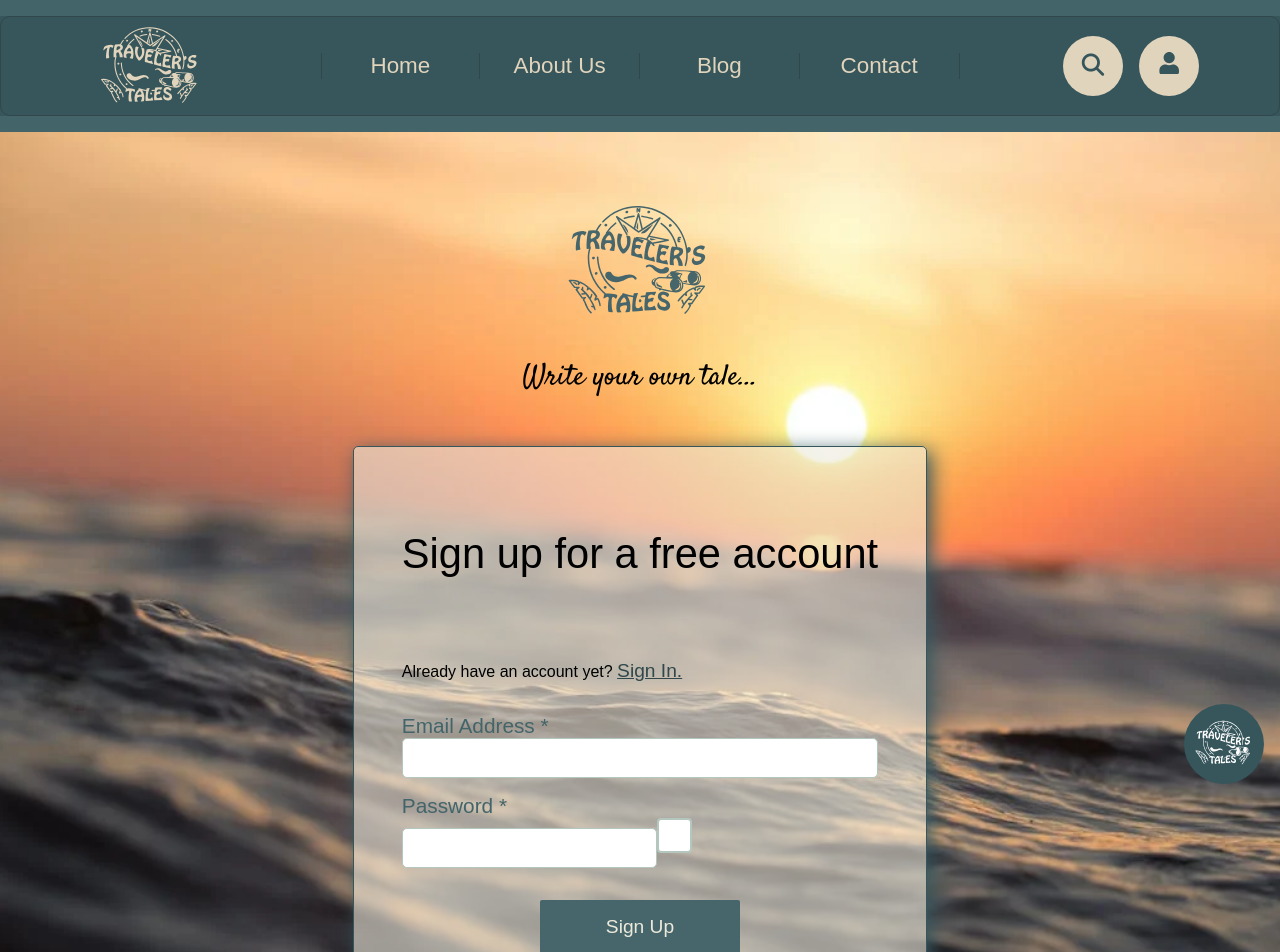
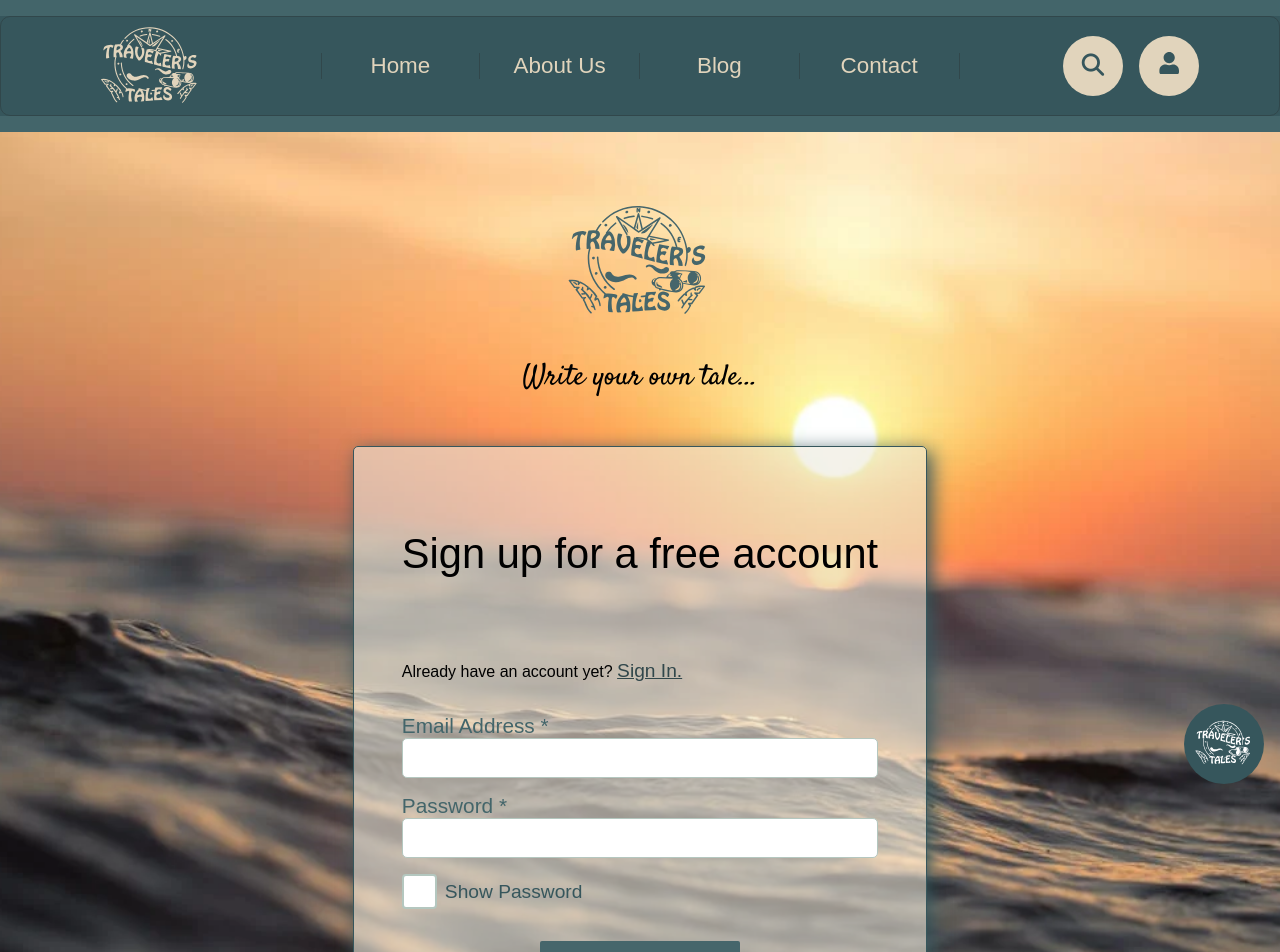
Before and after one commit to Milica-Radulovic/travel-blog, a React (Vite) app: page /signup in a window 1280 px wide. Shown: the top 952 px of the page. Built offline with nearby package versions, Linux system fonts and the light colour scheme; no server answers; the database is empty; a web font is replaced by a local one.

Commit message:
add show password

```diff
--- a/src/components/Registration/RegistrationStyle.css
+++ b/src/components/Registration/RegistrationStyle.css
@@ -49,52 +49,56 @@
 .registrationForm {
   display: flex;
   flex-direction: column;
-  position: relative;
 }
 
-.registrationForm input[type="password"] {
-  /* ... existing styles ... */
-  padding-right: 30px; /* Create space for the custom checkbox */
+.passwordWrapper {
+  display: flex;
+  flex-direction: column;
+  justify-content: center;
 }
 
-.registrationForm input[type="checkbox"] {
-  /* Hide the default checkbox */
-  appearance: none;
-  -webkit-appearance: none;
-  -moz-appearance: none;
-  width: 35px;
-  height: 35px;
-  margin: 0;
-  border: 2px solid var(--formBorderColor); /* Set the border color to pink */
-  border-radius: 4px;
+.registrationForm .customChekbox {
+  display: flex; /* Use Flexbox for checkbox alignment */
+  align-items: center; /* Align checkbox and text vertically */
   cursor: pointer;
 }
 
-/* Style the custom checkbox */
-.registrationForm input[type="checkbox"]::before {
-  content: ""; /* Empty content, will act as the custom checkbox */
-  display: block;
-  width: 100%;
-  height: 100%;
-  background-color: white; /* Set the background color to white */
-  border-radius: 2px; /* Adjust this value to change the checkbox size */
+.registrationForm .customChekbox input[type="checkbox"] {
+  width: 35px;
+  height: 35px;
+  display: none;
+  cursor: pointer;
+}
+
+.registrationForm .customChekbox .check {
+  position: relative; /* Use relative positioning for the checkbox container */
+  width: 35px;
+  height: 35px;
+  border: 2px solid var(--formBorderColor); /* Set the border color to pink */
+  border-radius: 4px;
+  background-color: white;
+  margin-right: 0.5rem;
 }
 
 /* Style the checked state of the custom checkbox */
-.registrationForm input[type="checkbox"]:checked::before {
-  background-color: pink; /* Set the background color to pink when checked */
+.registrationForm .customChekbox input[type="checkbox"]:checked + .check {
+  background-color: white; /* Set the background color to white when checked */
 }
 
 /* Style the custom checkbox's checkmark */
-.registrationForm input[type="checkbox"]:checked::after {
+.registrationForm
+  .customChekbox
+  input[type="checkbox"]:checked
+  + .check::after {
   content: "✔"; /* Use checkmark character as content */
-  font-size: 14px;
-  color: var(--fontColorDark); /* Set the checkmark color to white */
+  font-size: 2rem;
+  color: var(--fontColorDark); /* Set the checkmark color to pink */
   position: absolute;
   top: 50%;
   left: 50%;
   transform: translate(-50%, -50%);
 }
+
 /* Account Page */
 
 .accountPagePara {
--- a/src/components/Registration/SignIn.jsx
+++ b/src/components/Registration/SignIn.jsx
@@ -9,6 +9,7 @@ import "./RegistrationStyle.css";
 const SignIn = () => {
   const [email, setEmail] = useState("");
   const [password, setPassword] = useState("");
+  const [showPassword, setShowPassword] = useState(false); // Add showPassword state
   const [error, setError] = useState("");
   const navigate = useNavigate();
   const { signIn } = UserAuth();
@@ -62,11 +63,23 @@ const SignIn = () => {
           <label>
             <span className="required">Password *</span>
           </label>
-          <input
-            type="password"
-            onChange={(e) => setPassword(e.target.value)}
-            required
-          />
+          <div className="passwordWrapper">
+            {" "}
+            <input
+              type={showPassword ? "text" : "password"} // Show text if showPassword is true
+              onChange={(e) => setPassword(e.target.value)}
+              required
+            />
+            <label className="customChekbox">
+              {" "}
+              <input
+                type="checkbox"
+                onChange={() => setShowPassword((prev) => !prev)}
+              />
+              <span className="check"></span>
+              Show Password
+            </label>
+          </div>
 
           {/* Button */}
           <button className="buttonOne">Sign In</button>
--- a/src/components/Registration/SignUp.jsx
+++ b/src/components/Registration/SignUp.jsx
@@ -60,21 +60,25 @@ const SignUp = () => {
             onChange={(e) => setEmail(e.target.value)}
             required
           />
-
           <label>
             <span className="required">Password *</span>
           </label>
-          <div style={{ position: "relative" }}>
+          <div className="passwordWrapper">
+            {" "}
             <input
               type={showPassword ? "text" : "password"} // Show text if showPassword is true
               onChange={(e) => setPassword(e.target.value)}
               required
             />
-
-            <input
-              type="checkbox"
-              onChange={() => setShowPassword((prev) => !prev)}
-            />
+            <label className="customChekbox">
+              {" "}
+              <input
+                type="checkbox"
+                onChange={() => setShowPassword((prev) => !prev)}
+              />
+              <span className="check"></span>
+              Show Password
+            </label>
           </div>
 
           {/* Button */}
```
